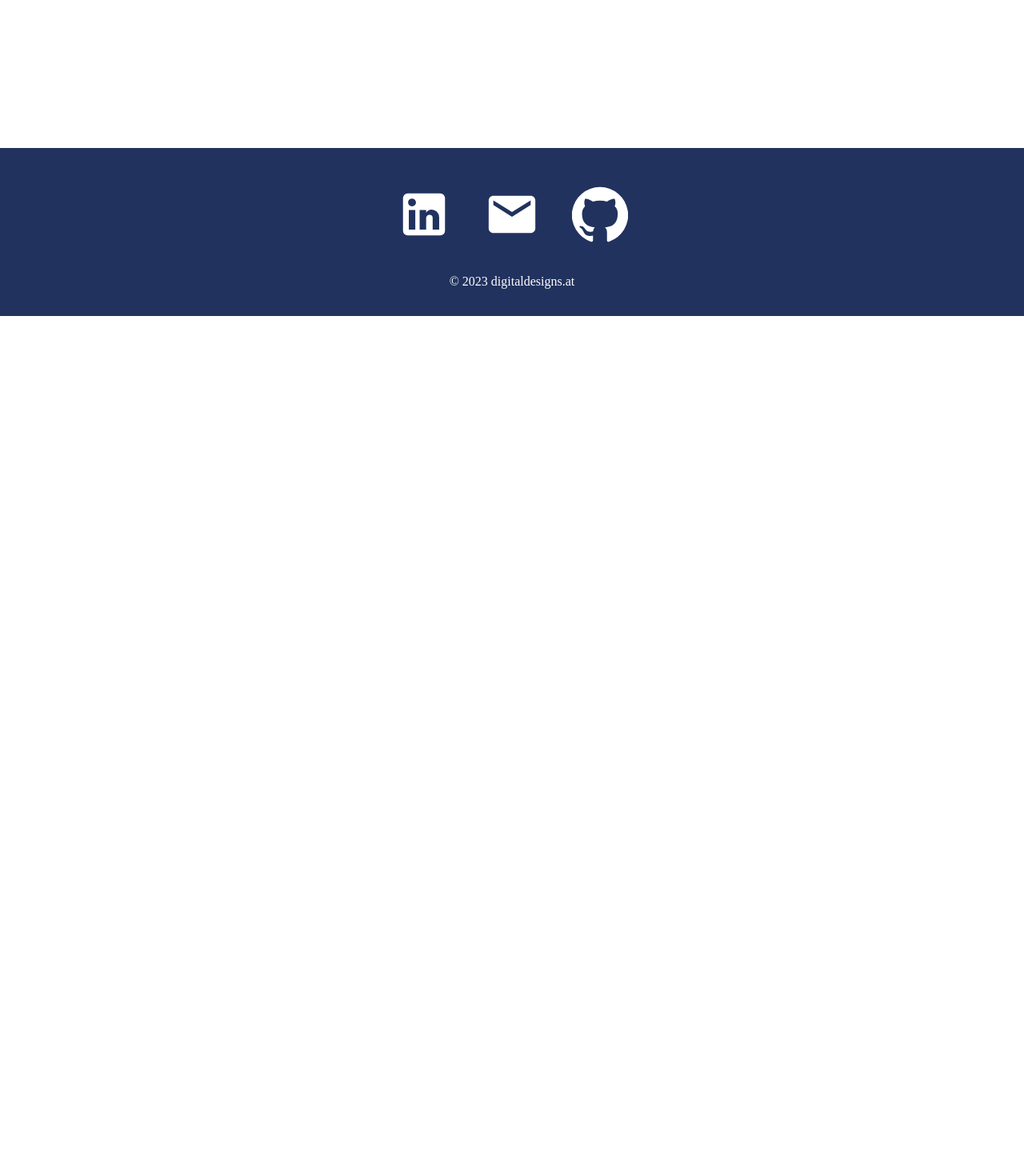
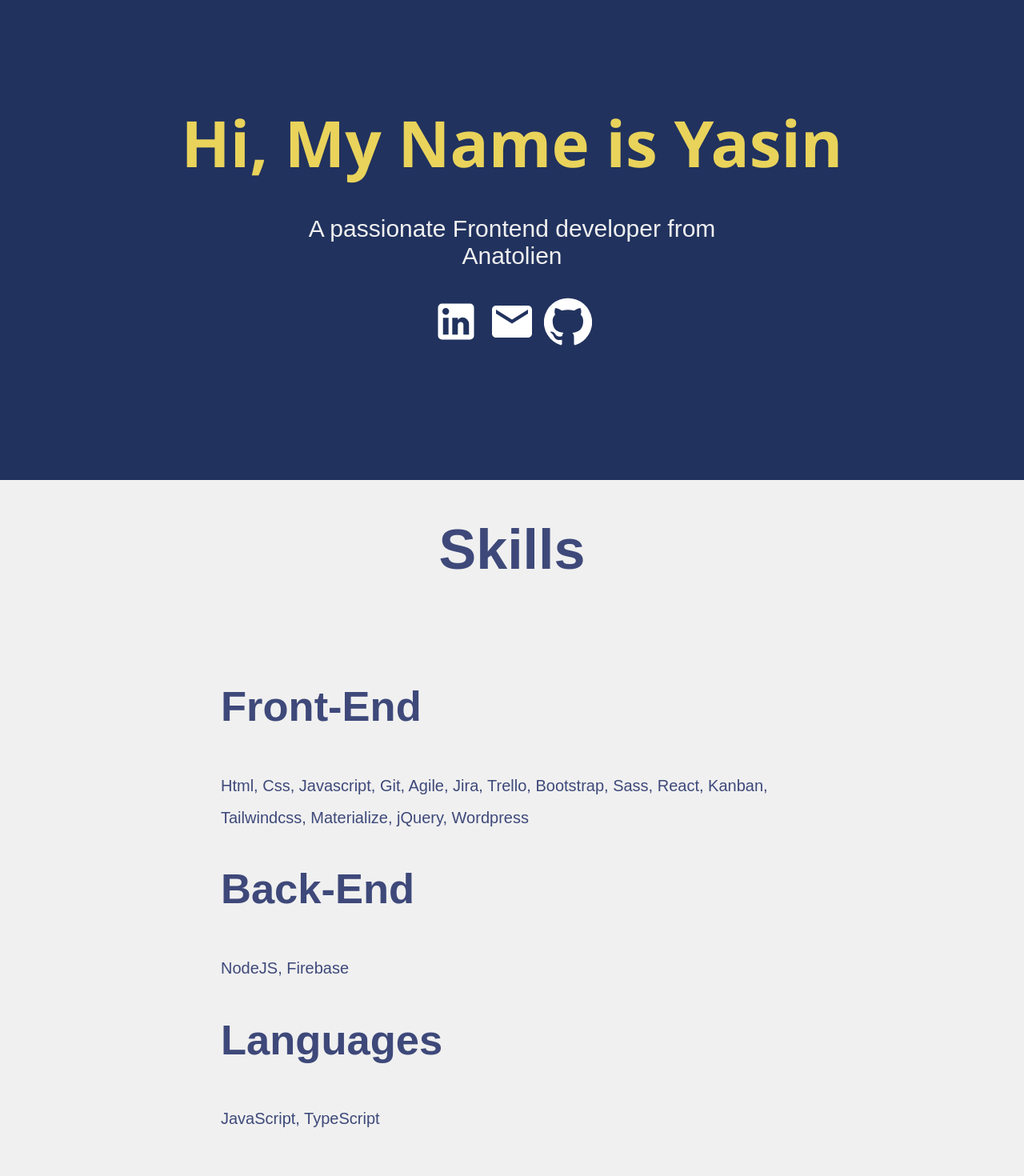
Before and after one commit to barbaros163/portfolio, a React (Create React App) app: page / in a window 1280 px wide. Shown: the part 200-1670 px from the top of the page at 80% size. Before the commit the page ends 800 px from the top, so only its background shows below. Built offline with nearby package versions, Linux system fonts and the light colour scheme.

Commit message:
experience must be changed

```diff
--- a/src/App.css
+++ b/src/App.css
@@ -1,5 +1,10 @@
 .App {
-  text-align: center;
+  width: 100%;
+  height: auto;
+  display: flex;
+  flex-direction: column;
+  font-family: Arial, Helvetica, sans-serif;
+  background-color: #f0f0f0;
 }
 
 body {
--- a/src/pages/Experience.js
+++ b/src/pages/Experience.js
@@ -1,7 +1,65 @@
 import React from "react";
+import {
+  VerticalTimeline,
+  VerticalTimelineElement,
+} from "react-vertical-timeline-component";
+import "react-vertical-timeline-component/style.min.css";
+import SchoolIcon from "@material-ui/icons/School";
 
 function Experience() {
-  return <div>Experience</div>;
+  return (
+    <div className="experience">
+      <VerticalTimeline lineColor="#3e497a">
+        <VerticalTimelineElement
+          className="vertical-timeline-element--education"
+          date="2010 - 2014"
+          iconStyle={{ background: "#3e497a", color: "#fff" }}
+          icon={<SchoolIcon />}
+        >
+          <h3 className="vertical-timeline-element-title">
+            My Random High School, Random Place, Random State
+          </h3>
+          <p>High School Diploma</p>
+        </VerticalTimelineElement>
+
+        <VerticalTimelineElement
+          className="vertical-timeline-element--education"
+          date="2010 - 2014"
+          iconStyle={{ background: "#3e497a", color: "#fff" }}
+          icon={<SchoolIcon />}
+        >
+          <h3 className="vertical-timeline-element-title">
+            My Random High School, Random Place, Random State
+          </h3>
+          <p>High School Diploma</p>
+        </VerticalTimelineElement>
+
+        <VerticalTimelineElement
+          className="vertical-timeline-element--education"
+          date="2010 - 2014"
+          iconStyle={{ background: "#3e497a", color: "#fff" }}
+          icon={<SchoolIcon />}
+        >
+          <h3 className="vertical-timeline-element-title">
+            My Random High School, Random Place, Random State
+          </h3>
+          <p>High School Diploma</p>
+        </VerticalTimelineElement>
+
+        <VerticalTimelineElement
+          className="vertical-timeline-element--education"
+          date="2010 - 2014"
+          iconStyle={{ background: "#3e497a", color: "#fff" }}
+          icon={<SchoolIcon />}
+        >
+          <h3 className="vertical-timeline-element-title">
+            My Random High School, Random Place, Random State
+          </h3>
+          <p>High School Diploma</p>
+        </VerticalTimelineElement>
+      </VerticalTimeline>
+    </div>
+  );
 }
 
 export default Experience;
--- a/src/pages/Home.js
+++ b/src/pages/Home.js
@@ -1,4 +1,8 @@
 import React from "react";
+import LinkedInIcon from "@material-ui/icons/LinkedIn";
+import Email from "@material-ui/icons/Email";
+import Github from "@material-ui/icons/GitHub";
+import "../styles/Home.css";
 
 function Home() {
   return (
@@ -7,10 +11,32 @@ function Home() {
         <div className="about">
           <h2>Hi, My Name is Yasin</h2>
           <div className="prompt">
-            A passionate Frontend developer from Anatolien
+            <p> A passionate Frontend developer from Anatolien</p>
+            <LinkedInIcon />
+            <Email />
+            <Github />
           </div>
         </div>
-        <div className="skills"></div>
+        <div className="skills">
+          <h1>Skills</h1>
+          <ol className="list">
+            <li className="item">
+              <h2>Front-End</h2>
+              <span>
+                Html, Css, Javascript, Git, Agile, Jira, Trello, Bootstrap,
+                Sass, React, Kanban, Tailwindcss, Materialize, jQuery, Wordpress
+              </span>
+            </li>
+            <li className="item">
+              <h2>Back-End</h2>
+              <span>NodeJS, Firebase</span>
+            </li>
+            <li className="item">
+              <h2>Languages</h2>
+              <span>JavaScript, TypeScript</span>
+            </li>
+          </ol>
+        </div>
       </div>
     </div>
   );
--- /dev/null
+++ b/src/styles/Home.css
@@ -0,0 +1,80 @@
+.home {
+  width: 100%;
+  align-items: center;
+  font-family: "Arial", sans-serif;
+  color: #3e497a;
+}
+
+.about {
+  width: 100%;
+  height: calc(100vh - 100px);
+  display: flex;
+  flex-direction: column;
+  justify-content: center;
+  align-items: center;
+  text-align: center;
+  background-color: #21325e;
+  color: #f0f0f0;
+}
+
+.about h2 {
+  font-family: "Segoe UI", Tahoma, Geneva, Verdana, sans-serif;
+  font-size: 80px;
+  color: #e9d35b;
+  height: 50px;
+}
+
+.about .prompt {
+  width: 40%;
+  font-size: 30px;
+}
+.prompt svg {
+  font-size: 60px;
+  margin: 5px;
+  color: white;
+}
+
+.skills {
+  font-size: 35px;
+  width: 100%;
+  display: flex;
+  justify-content: center;
+  flex-direction: column;
+  align-items: center;
+}
+
+.skills h1 {
+  color: #3e497a;
+}
+
+.skills .list {
+  list-style: none;
+  width: 60%;
+}
+
+.list span {
+  font-size: 20px;
+}
+
+@media only screen and (max-width: 600px) {
+  .about h2 {
+    font-size: 40px;
+  }
+
+  .about .prompt {
+    margin-top: 10px;
+    font-size: 20px;
+    width: 80%;
+  }
+
+  .skills {
+    text-align: center;
+  }
+  .list {
+    padding: 0;
+  }
+
+  .skills h2 {
+    font-size: 30px;
+  }
+}
```
